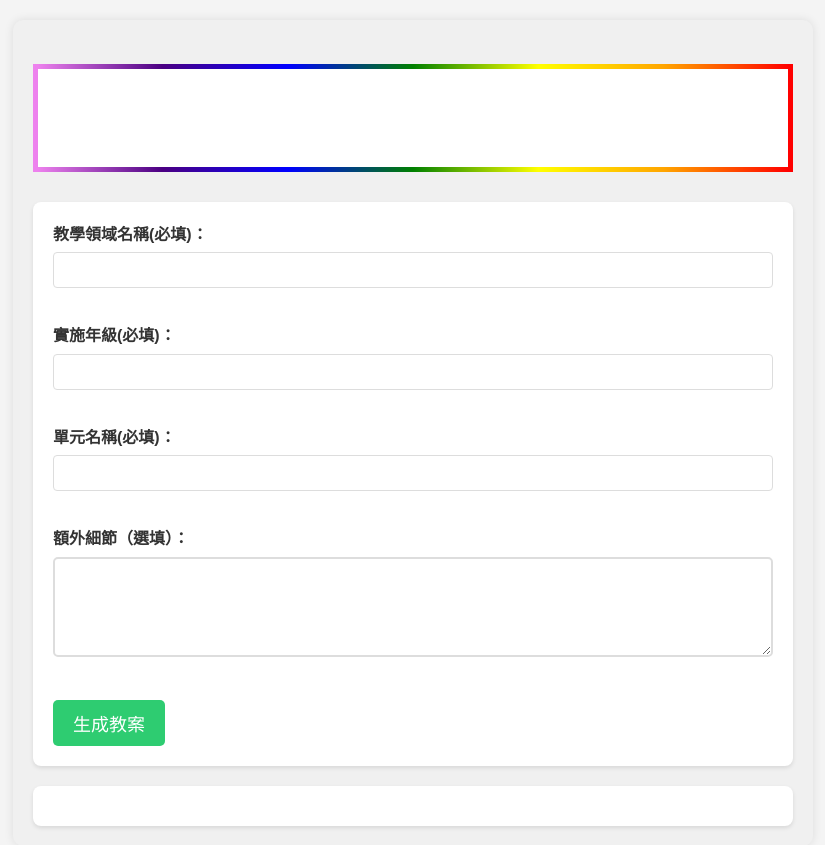
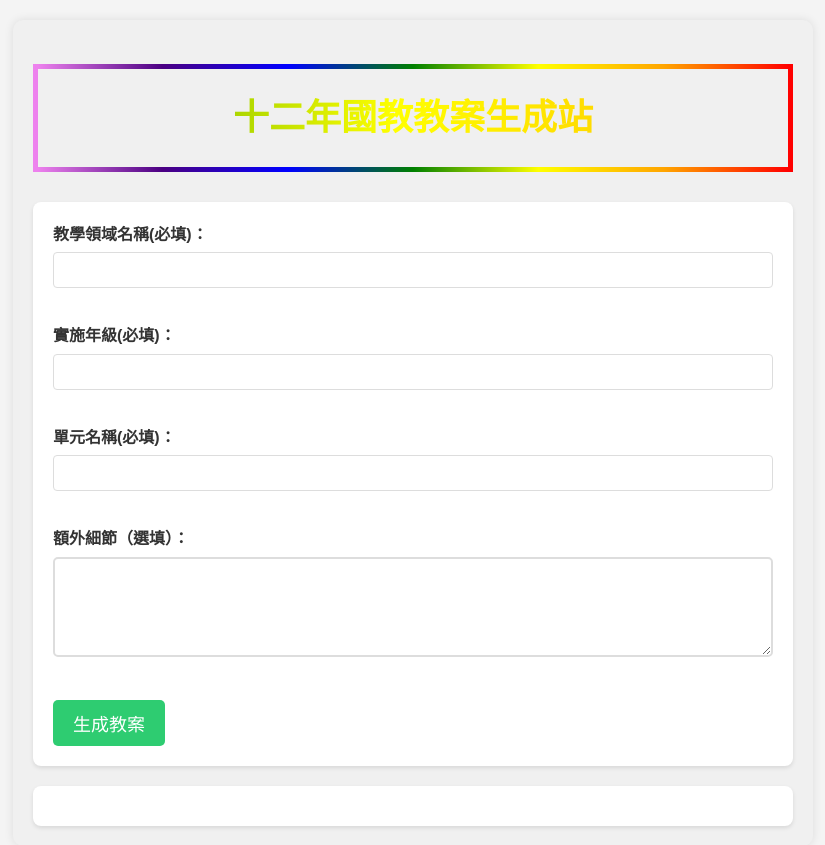
Before and after one commit to cagoooo/prepare, a Flask app: page / in a window 1280 px wide. Shown: the top 845 px of the page, without its empty margins (227-1052 px from the left). Run offline with Flask 3, Linux system fonts and the light colour scheme.

Commit message:
Agent query: Please check if the title '十二年國教教案生成站' is now visible with a rainbow gradient effect and a border. Also, verify if the form is displaying correctly and the generate button is working.

```diff
--- a/static/css/styles.css
+++ b/static/css/styles.css
@@ -221,7 +221,9 @@ button[type="submit"]:hover {
 .rainbow-text {
     background-image: linear-gradient(to right, violet, indigo, blue, green, yellow, orange, red);
     -webkit-background-clip: text;
-    color: transparent;
+    -webkit-text-fill-color: transparent;
+    background-clip: text;
+    color: #333; /* Fallback color */
     animation: rainbow-animation 5s ease-in-out infinite;
     background-size: 400% 100%;
     font-size: 36px;
@@ -229,14 +231,8 @@ button[type="submit"]:hover {
     text-align: center;
     padding: 20px;
     margin-bottom: 30px;
-    border: 5px solid transparent;
-    border-image: linear-gradient(to right, violet, indigo, blue, green, yellow, orange, red);
-    border-image-slice: 1;
-    background-clip: padding-box, border-box;
-    background-origin: padding-box, border-box;
-    background-image:
-        linear-gradient(to right, #fff, #fff),
-        linear-gradient(to right, violet, indigo, blue, green, yellow, orange, red);
+    border: 5px solid;
+    border-image: linear-gradient(to right, violet, indigo, blue, green, yellow, orange, red) 1;
 }
 
 @keyframes rainbow-animation {
```
